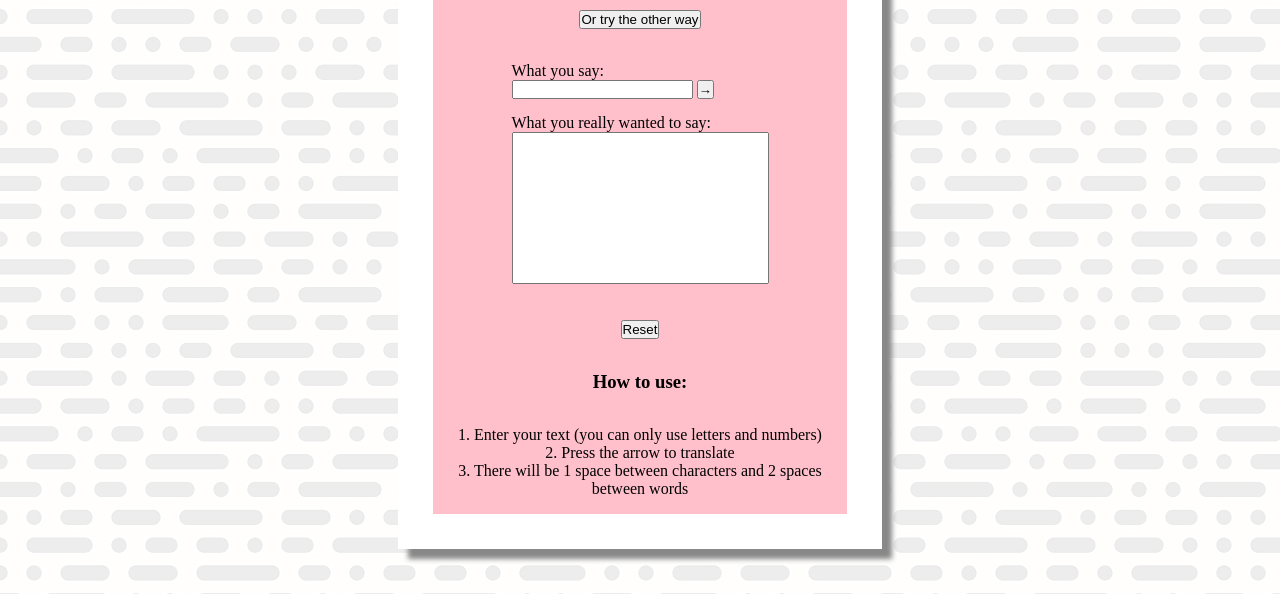
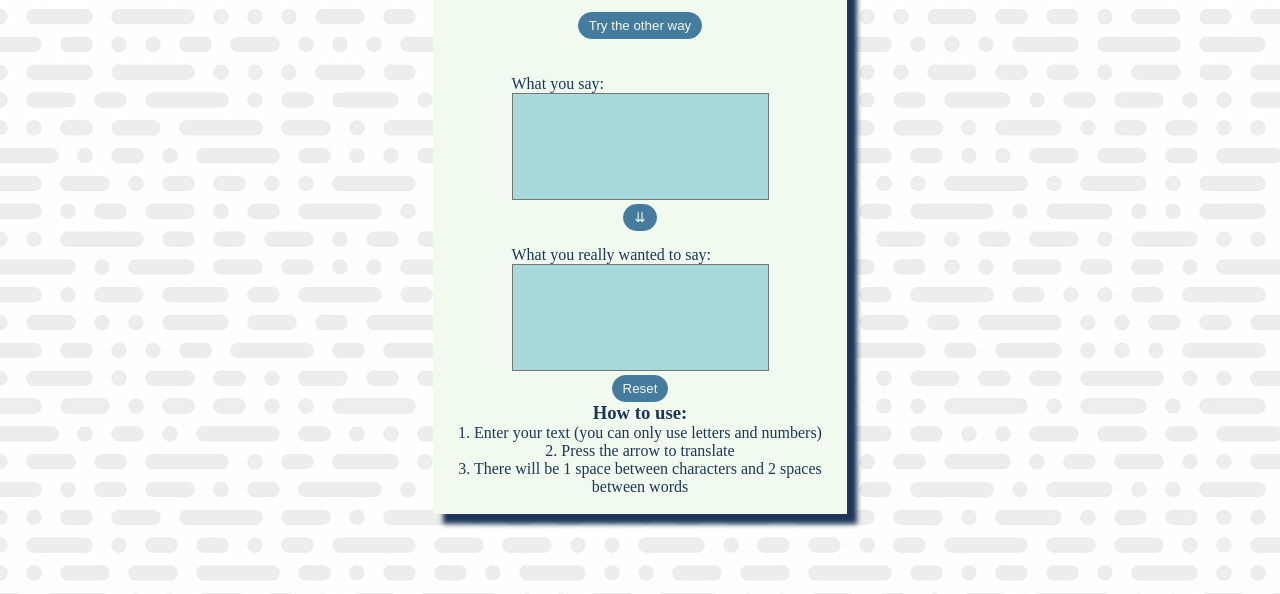
Before and after one commit to iagardi/morse-translator, a website with bundled scripts: page index.html in a window 1280 px wide. Shown: the part 206-800 px from the top of the page. Built offline with nearby package versions, Linux system fonts and the light colour scheme; a web font is replaced by a local one.

Commit message:
changed color scheme

```diff
--- a/index.html
+++ b/index.html
@@ -15,24 +15,26 @@
         <h2 class="header--font">Feel no remorse!</h2><br>
         <h3 id="EngToMorse">An English to morse translator</h2>
         <h3 id="MorseToEng" class="invisible">A morse to English translator</h2>
-        <button id="swap">Or try the other way</button>
+        <button id="swap">Try the other way</button>
       </header>
       <main>
+        <div class="input--area">
         <label for="main__entry">What you say:</label><br />
-        <div class="input--area">
-          <input type="text" id="main__entry">
-          <button class="main__translate engToMorse">→</button>
-          <button class="main__translate morseToEng invisible">→</button>
+        <textarea name="main__output" id="main__entry" cols="30" rows="7"></textarea>
         </div>
+        <button class="main__translate engToMorse">⇊</button>
+        <button class="main__translate morseToEng invisible">⇊</button>
+
         <div class="main__output">
         <label for="main__output">What you really wanted to say:</label><br>
-        <textarea name="main__output" id="main__output" cols="30" rows="10"></textarea>
+        <textarea name="main__output" id="main__output" cols="30" rows="7"></textarea>
         </div>
-      </main>
+
       <button id="reset">Reset</button>
       <h3>How to use:</h3>
       <p class="howto">1. Enter your text (you can only use letters and numbers) <br> 2. Press the arrow to translate <br> 3. There will be 1 space between characters and 2 spaces between words</p>
-      <p class="howto invisible">1. Enter your morse code, mind you it only translates letters and numbers <br> 2. Press the arrow to translate <br> 3. The translator will recognise 1 space between characters and 2 spaces between words</p>
+      <p class="howto invisible">1. Enter morse code (it only translates letters and numbers) <br> 2. Press the arrow to translate <br> 3. The translator will recognise 1 space between characters and 2 spaces between words</p>
+      </main>
     </div>
     <script src="./js/main.js" type="module"></script>
   </body>
--- a/scss/_base.scss
+++ b/scss/_base.scss
@@ -7,8 +7,11 @@
 }
 
 // color theme
-$color-body: red;
-$color-container: pink;
+$color-container: #f1faee;
+$color-font: #1d3557;
+$color-textarea: #a8dadc;
+$color-btn: #457b9d;
+
 
 // font theme
 
--- a/scss/_components.scss
+++ b/scss/_components.scss
@@ -10,18 +10,29 @@
 }
 
 .container {
-  box-sizing: content-box;
-  border: 35px solid white;
-  box-shadow: 10px 10px 5px #888
+  box-shadow: 10px 10px 5px $color-font
+}
+
+
+#swap, #reset, .main__translate {
+  display: block;
+  padding: 5px 10px;
+  border-radius: 30px;
+  border: 1px solid $color-btn;
+  color: $color-container;
+  background-color: $color-btn;
 }
 
 h1,
-h2 {
+h2, h3, label {
   text-align: center;
+  color: $color-font;
 }
 
 textarea {
   resize: none;
+  color: $color-font;
+  background-color: $color-textarea;
 }
 
 .invisible {
@@ -30,8 +41,15 @@ textarea {
 
 .howto {
   text-align: center;
+  color: $color-font;
 }
 
 #swap {
-  margin-top: 15px;;
+  margin-top: 15px;
 }
+
+#swap:hover, #reset:hover, .main__translate:hover {
+  background-color: $color-font;
+  color: white;
+  border: 1px solid white;
+}
--- a/scss/_layout.scss
+++ b/scss/_layout.scss
@@ -7,7 +7,7 @@ body {
 
 
 body, header,
-.container {
+.container, main {
   display: flex;
   flex-direction: column;
   justify-content: center;
```
Also changed, not shown: styles.css.
